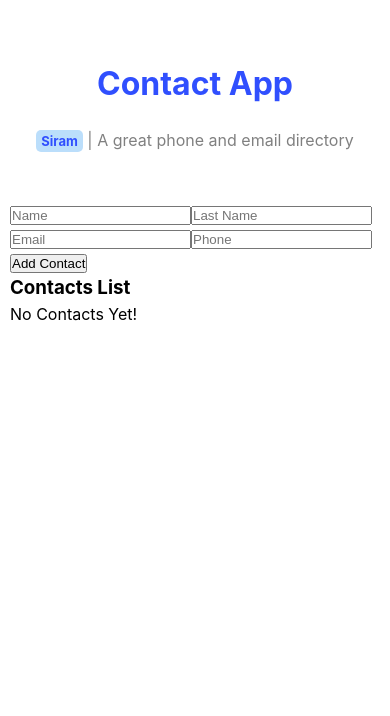
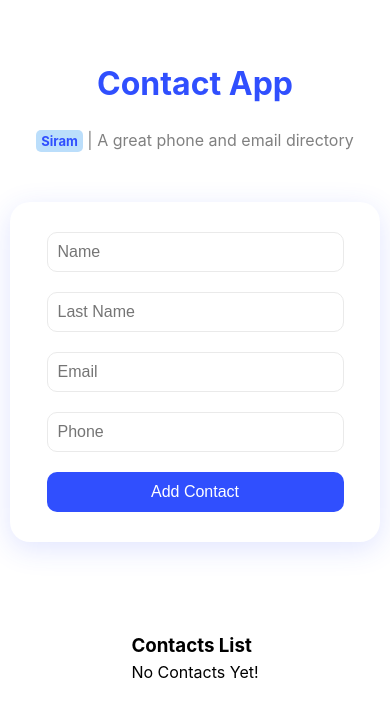
Before and after one commit to MagidAsh/Contact-App-React, a React (Vite) app: page / in a window 390 px wide. Shown: the top 716 px of the page. Built offline with nearby package versions, Linux system fonts and the light colour scheme.

Commit message:
Styling the Contacts component

```diff
--- a/src/components/Contacts.jsx
+++ b/src/components/Contacts.jsx
@@ -4,9 +4,11 @@
 // Components
 import ContactsList from './ContactsList'
 
-//Constants
+// Constants
 import inputs from '../constants/inputs'
 
+// Style
+import styles from './Contacts.module.css'
 
 function Contacts() {
 
@@ -54,15 +56,15 @@
     }
 
   return (
-    <div>
-        <div>
+    <div className={styles.container}>
+        <div className={styles.form}>
             {
                 inputs.map((input , index) => (<input key={index} type={input.type} placeholder = {input.placeholder} name={input.name} value={contact[input.name]} onChange={changeHandler} />))
             }
 
             <button onClick={addHandler}>Add Contact</button>
         </div>
-        <div>{alert && <p>{alert}</p>}</div>
+        <div className={styles.alert}>{alert && <p>{alert}</p>}</div>
         <ContactsList contacts={contacts} deleteHandler={deleteHandler} />
     </div>
 
--- /dev/null
+++ b/src/components/Contacts.module.css
@@ -0,0 +1,68 @@
+.container {
+  display: flex;
+  flex-direction: column;
+  align-items: center;
+}
+
+.form {
+  display: flex;
+  flex-wrap: wrap;
+  justify-content: center;
+  align-items: center;
+  padding: 20px;
+  margin-bottom: 20px;
+  border-radius: 20px;
+  box-shadow: #304ffe25 0px 7px 29px 0px;
+}
+
+.form input {
+  width: 45%;
+  height: 40px;
+  padding: 10px;
+  margin: 10px;
+  border: 1px solid #eaeaea;
+  border-radius: 10px;
+  color: #304ffe;
+  font-size: 1rem;
+}
+
+.form button {
+  width: calc(90% + 20px);
+  height: 40px;
+  padding: 10px;
+  margin: 10px 0;
+  cursor: pointer;
+  border: none;
+  border-radius: 10px;
+  background-color: #304ffe;
+  color: #fff;
+  font-size: 1rem;
+  transition: all 0.2s ease-in-out;
+}
+
+.form button:hover {
+  box-shadow: #0c2ad487 0px 7px 29px 0px;
+}
+
+.alert {
+  width: 100%;
+  height: 40px;
+  margin: 5px 0 25px;
+}
+
+.alert p {
+  background-color: #ffebee;
+  color: #f44336;
+  width: 100%;
+  padding: 10px;
+  border-radius: 10px;
+}
+@media (max-width: 500px) {
+  .form input {
+    width: 90%;
+  }
+
+  .form button {
+    width: 90%;
+  }
+}
```
Also changed, not shown: src/Contact.jsx (deleted, +0 -9 lines), src/Form.jsx (deleted, +0 -113 lines).
